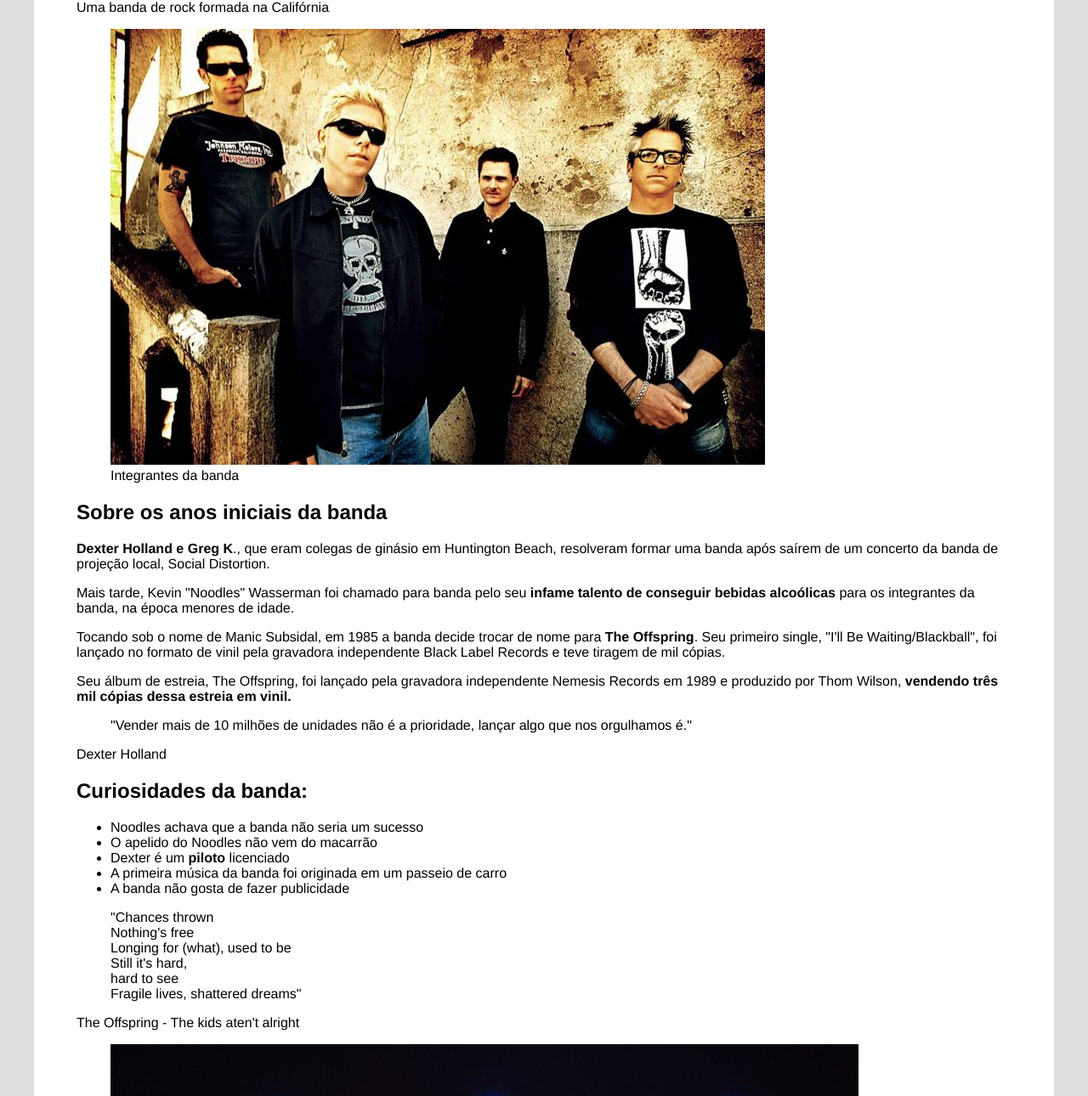
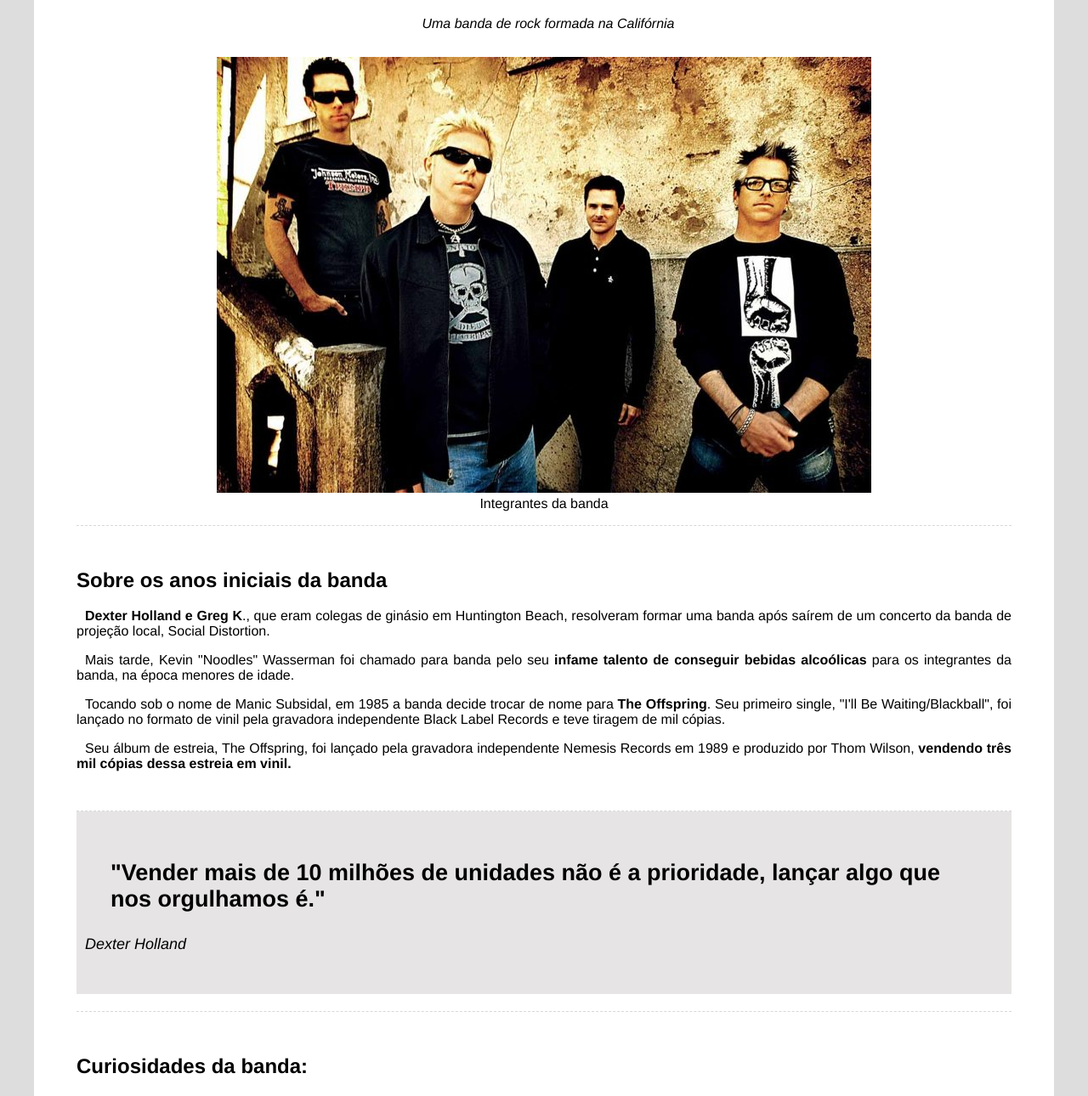
Before and after one commit to ViniGava/Curso-Front-End, a plain HTML site: page HTML-E-CSS/PROJETOS/TRIBUTO/index.html in a window 1280 px wide. Shown: the part 150-1440 px from the top of the page at 85% size. Drawn offline with Linux system fonts and the light colour scheme.

Commit message:
final projeto

```diff
--- a/HTML-E-CSS/PROJETOS/TRIBUTO/index.html
+++ b/HTML-E-CSS/PROJETOS/TRIBUTO/index.html
@@ -58,6 +58,7 @@
                 <li>A primeira música da banda foi originada em um passeio de carro</li>
                 <li>A banda não gosta de fazer publicidade</li>
             </ul>
+        </div>
             <!-- Segunda citação -->
             <div class="quotes-container">
                 <blockquote>
@@ -79,12 +80,11 @@
             </div>
             <!-- Mais informações -->
             <div class="moreinfo-container">
-                <h2>Mais informações</h2>
+                <h2>Mais informações:</h2>
                 <p>
                     Você pode conhecer mais sobre a banda <a href="https://pt.wikipedia.org/wiki/The_Offspring" rel="external" target="_blank">clicando aqui</a>
                 </p>
             </div>
         </div>
-    </div>
 </body>
 </html>
--- a/HTML-E-CSS/PROJETOS/TRIBUTO/styles/styles.css
+++ b/HTML-E-CSS/PROJETOS/TRIBUTO/styles/styles.css
@@ -11,6 +11,90 @@ html {
     padding: 20px 50px;
 }
 
+p {
+    text-indent: 10px;
+    text-align: justify;
+}
+
 .bold {
     font-weight: bold;
 }
+
+/* Header */
+
+.header {
+    text-align: center;
+}
+
+.main-title {
+    font-size: 40px;
+}
+
+.main-paragraph {
+    font-style: italic;
+    text-align: center;
+}
+
+.featured-image {
+    margin-top: 30px;
+    text-align: center;
+}
+
+figcaption {
+    text-align: center;
+}
+
+/* Biografia */
+
+.biography-container {
+    padding: 30px 0;
+    border-bottom: 1px dashed #00000028;
+    border-top: 1px dashed #00000028;
+}
+
+/* Citação */
+
+.quotes-container {
+    background-color: #ccc9c97e;
+    width: 100%;
+    height: 100%;
+    margin-bottom: 20px;
+    font-weight: bold;
+    font-size: 27px;
+    padding: 30px 0;
+}
+
+.quotes-container p{
+    font-size: 18px;
+    font-weight: normal;
+    font-style: italic;
+}
+
+/* Curiosidades */
+
+.curiosities-container {
+    padding: 30px 0;
+    border-top: 1px dashed #00000028;
+    border-bottom: 1px dashed #00000028;
+}
+
+.curiosities-container li {
+    margin-top: 10px;
+}
+
+/* Segunda imagem */
+
+.img-bold  {
+    text-align: center;
+    font-weight: bold;
+}
+
+/* Mais Informações */
+
+.moreinfo-container p {
+    text-indent: 0%;
+}
+
+.moreinfo-container a:hover {
+    color: red;
+}
```
